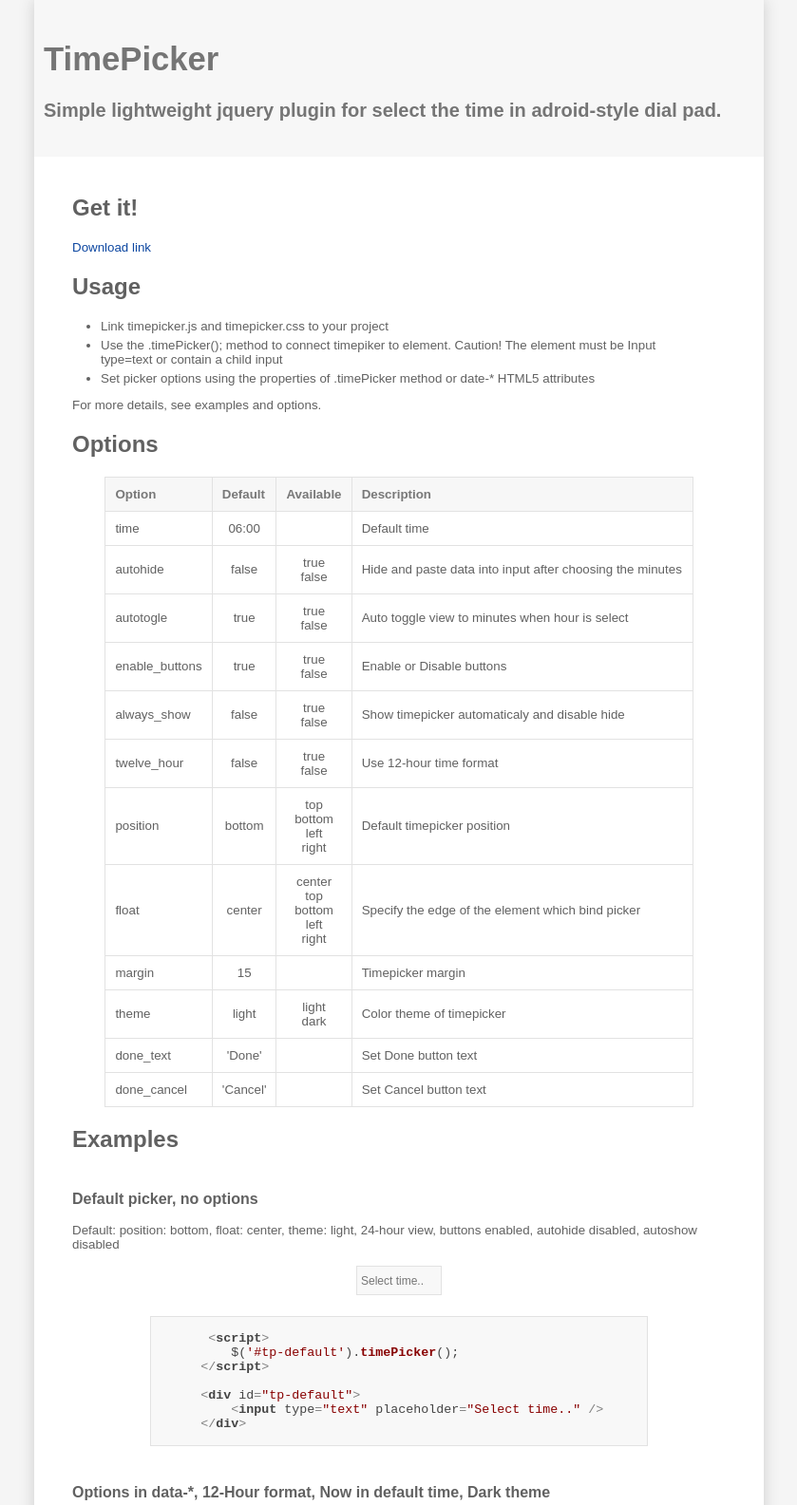
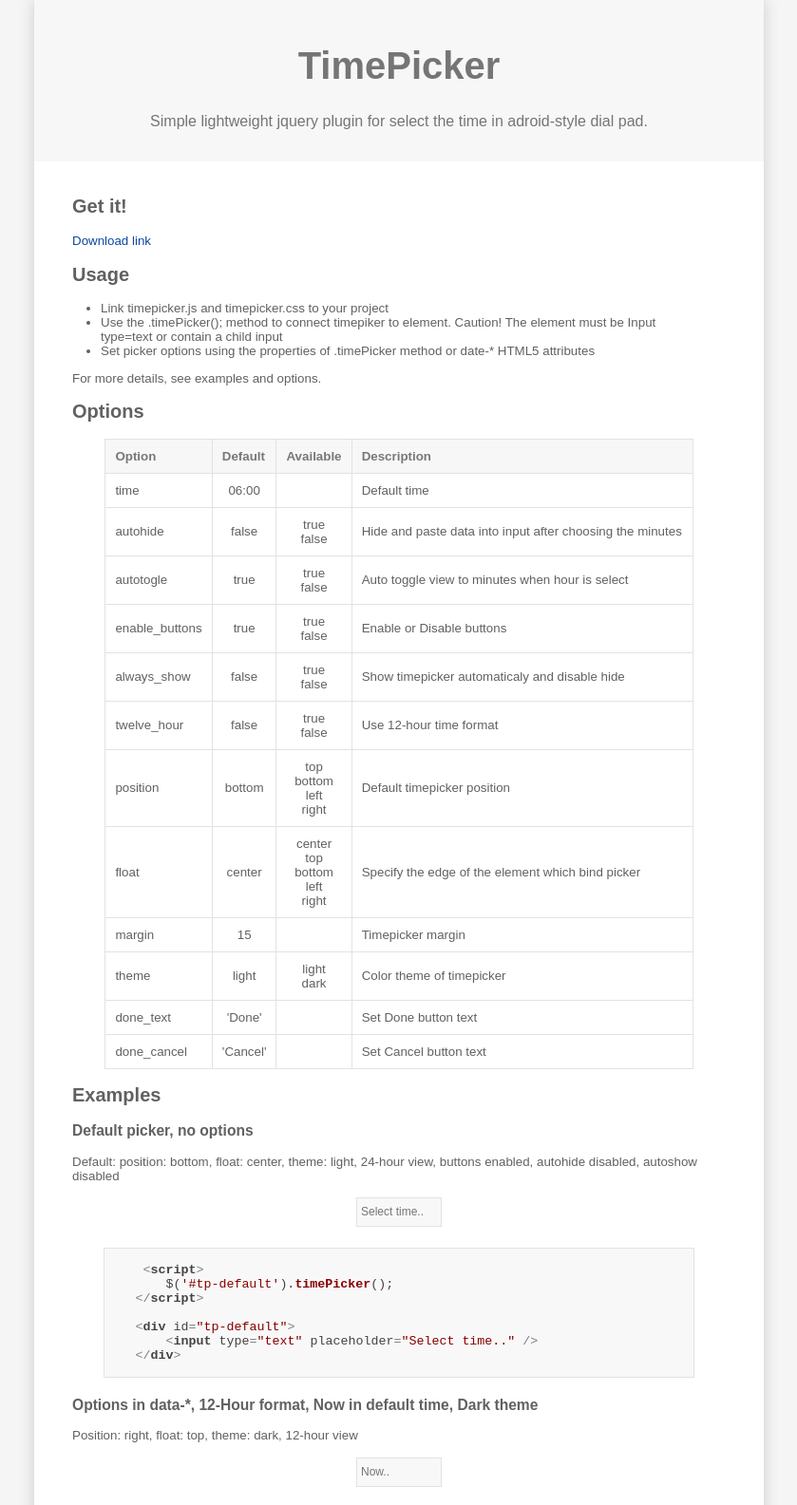
Before and after one commit to kachurun/timepicker, a plain HTML site: page index.html in a window 1280 px wide. Shown: the top 1585 px of the page at 95% size, without its empty margins (220-1059 px from the left). Drawn offline with nearby package versions, Linux system fonts and the light colour scheme.

Commit message:
style css add

```diff
--- a/css/style.css
+++ b/css/style.css
@@ -1,63 +1,12 @@
-@media only screen
-  and (min-device-width: 320px)
-  and (max-device-width: 640px)
-  and (-webkit-min-device-pixel-ratio: 2)
-  and (-webkit-min-device-pixel-ratio: 3) {
-
-    div#container {
-        width: 100%;
-        margin: 0;
-    }
-    table#options {
-        width: 100%;
-        margin: 0 auto;
-        border-spacing:0;
-        border-collapse:collapse;
-        border-color:#e2e2e2;
-    }
-      code {
-        width: 90%;
-        background: #f8f8f8 !important;
-        margin: 20px auto;
-        padding: 0 20px !important;
-        border: 1px solid #e2e2e2;
-      }
-
-
+html {
+    font: normal 10pt sans-serif,'Arial';
 }
-
-@media screen
-  and (min-device-width: 640px) {
-
-    div#container {
-        box-shadow: 0 0 15px #ccc;
-        width: 60%;
-        min-width: 600px;
-        margin: 0 auto;
-      }
-    table#options {
-        width: 90%;
-        margin: 0 auto;
-        border-spacing:0;
-        border-collapse:collapse;
-        border-color:#e2e2e2;
-    }
-    code {
-        width: 70%;
-        background: #f8f8f8 !important;
-        margin: 20px auto;
-        padding: 0 20px !important;
-        border: 1px solid #e2e2e2;
-      }
-  }
 
 body {
      background: #f5f5f5;
      color: #616161;
      margin: 0;
      padding: 0;
-     font-family: sans-serif;
-     font-size: 10pt;
  }
 
 a {
@@ -65,16 +14,76 @@
     text-decoration: none;
 }
 
+ul {
+    padding: 0 30px;
+}
+
+ul li {
+
+}
+
+div#container {
+    box-shadow: 0 0 15px #ccc;
+    width: 60%;
+    min-width: 600px;
+    margin: 0 auto;
+  }
 
 div#header {
     padding: 20px 10px;
     background: #f7f7f7;
     color: #757575;
+    text-align: center;
+}
+
+div#header h1 {
+    font-size: 3em;
+}
+
+div#header h2 {
+    font-size: 1.2em;
+    font-weight: 100;
 }
 
 div#content {
     background: #fff;
     padding: 20px 40px;
+}
+
+div#content pre {
+    margin: 0;
+    padding: 0;
+}
+
+div#content code {
+    width: 90%;
+    background: #f8f8f8 !important;
+    margin: 20px auto;
+    padding: 0 !important;
+    border: 1px solid #e2e2e2;
+}
+
+div#footer {
+    padding: 20px 40px;
+    background: #f7f7f7;
+    margin-bottom: 40px;
+    overflow: auto;
+}
+
+div#footer span#copy {
+    float: left;
+}
+
+div#footer span#license {
+    float: right;
+}
+
+table#options {
+    width: 90%;
+    margin: 0 auto;
+    border-spacing:0;
+    border-collapse:collapse;
+    border-color:#e2e2e2;
 }
 
 table#options td:nth-child(2) {
@@ -96,46 +105,6 @@
     border: 1px solid #e2e2e2;
 }
 
-div#footer {
-    padding: 20px 40px;
-    background: #f7f7f7;
-    margin-bottom: 40px;
-    overflow: auto;
-}
-
-span#copy {
-    float: left;
-}
-
-span#license {
-    float: right;
-}
-
-div#header h1 {
-    font-size: 26pt;
-}
-
-div#content h1 {
-    font-size: 22pt;
-}
-
-div#content h2 {
-    font-size: 18pt;
-}
-
-div#content h3 {
-    margin-top: 40px;
-    font-size: 12pt;
-}
-
-ul {
-    padding: 0 30px;
-}
-
-ul li {
-    margin: 5px 0;
-}
-
 input[type='text'], input[type='button'] {
     background: #f8f8f8;
     width: 80px;
@@ -150,7 +119,3 @@
 .centered {
     text-align: center;
 }
-
-.text-14 {
-    font-size: 14pt;
-}
```
